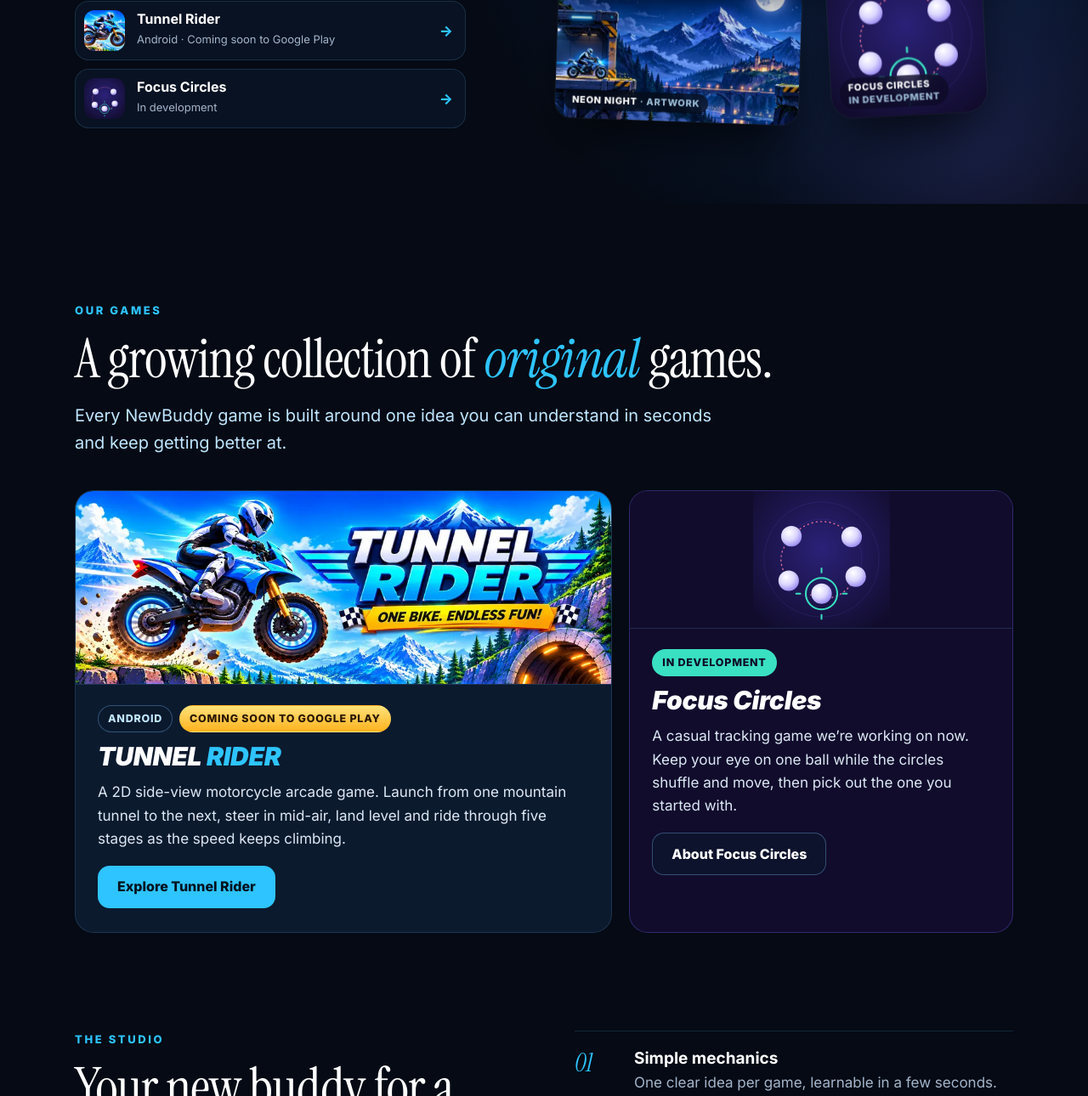
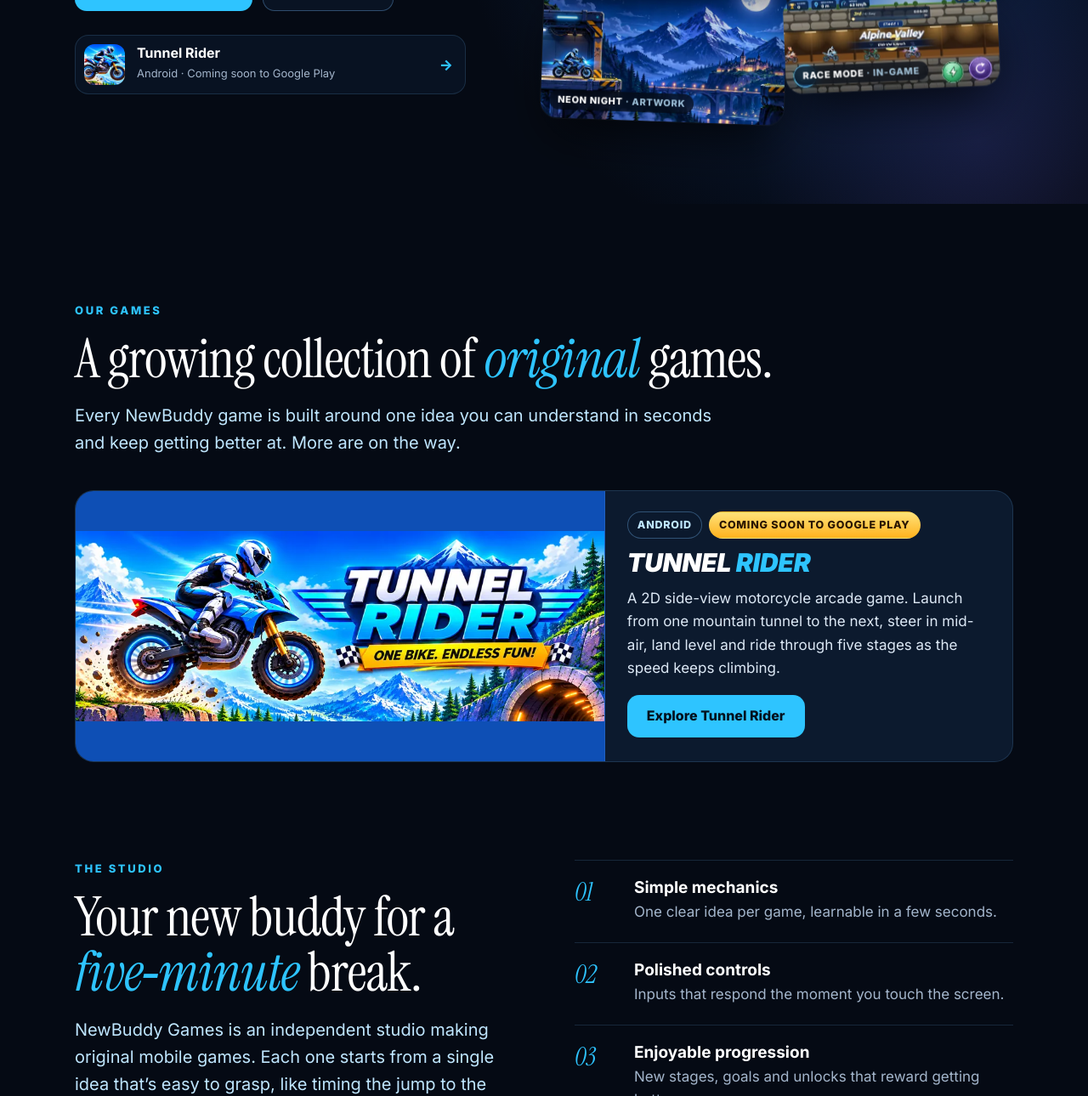
Before and after one commit to newbuddy/newbuddygames.com, a plain HTML site: page index.html in a window 1280 px wide. Shown: the part 561-1851 px from the top of the page at 85% size. Drawn offline with Linux system fonts and the light colour scheme.

Commit message:
Hide Focus Circles for now
Remove Focus Circles from navigation, home page, games list, privacy
page, sitemap and the home share image. The page stays at
/games/focus-circles/ but is unlinked and noindex.

Co-Authored-By: Claude Opus 5.5 <noreply@anthropic.com>

```diff
--- a/index.html
+++ b/index.html
@@ -23,12 +23,12 @@
 <meta property="og:image" content="https://newbuddygames.com/assets/img/og/newbuddy-games-og.jpg">
 <meta property="og:image:width" content="1200">
 <meta property="og:image:height" content="630">
-<meta property="og:image:alt" content="NewBuddy Games: Small games. Big feel. Featuring Tunnel Rider and Focus Circles.">
+<meta property="og:image:alt" content="NewBuddy Games: Small games. Big feel. Featuring Tunnel Rider.">
 <meta name="twitter:card" content="summary_large_image">
 <meta name="twitter:title" content="NewBuddy Games | Independent Mobile Game Studio">
 <meta name="twitter:description" content="Discover NewBuddy Games, an independent mobile game studio creating polished Android and mobile arcade experiences. Explore Tunnel Rider and upcoming games.">
 <meta name="twitter:image" content="https://newbuddygames.com/assets/img/og/newbuddy-games-og.jpg">
-<meta name="twitter:image:alt" content="NewBuddy Games: Small games. Big feel. Featuring Tunnel Rider and Focus Circles.">
+<meta name="twitter:image:alt" content="NewBuddy Games: Small games. Big feel. Featuring Tunnel Rider.">
 <script>document.documentElement.classList.add("js")</script>
 <script type="application/ld+json">
 {
@@ -117,8 +117,11 @@
   }
 
   /* games */
-  .games { display: grid; grid-template-columns: minmax(0, 7fr) minmax(0, 5fr); gap: 20px; margin-top: 40px; }
-  @media (max-width: 860px) { .games { grid-template-columns: 1fr; } }
+  .games { margin-top: 40px; }
+  .games .game { display: grid; grid-template-columns: minmax(0, 1.3fr) minmax(0, 1fr); align-items: stretch; }
+  .games .game .art { border-bottom: 0; border-right: 1px solid var(--line); display: flex; align-items: center; background: #0E4FB5; }
+  .games .game .body { align-content: center; }
+  @media (max-width: 860px) { .games .game { grid-template-columns: 1fr; } .games .game .art { border-right: 0; border-bottom: 1px solid var(--line); } }
   .game { display: flex; flex-direction: column; }
   .game .art { display: block; overflow: hidden; border-bottom: 1px solid var(--line); }
   .game .art img { width: 100%; transition: scale .6s; }
@@ -166,7 +169,6 @@
       <ul>
         <li><a href="/games/">Games</a></li>
         <li><a href="/games/tunnel-rider/">Tunnel Rider</a></li>
-        <li><a href="/games/focus-circles/">Focus Circles</a></li>
         <li><a href="/#studio">Studio</a></li>
         <li><a href="/#contact">Contact</a></li>
       </ul>
@@ -184,9 +186,8 @@
         <a class="btn btn-primary" href="/games/tunnel-rider/">Explore Tunnel Rider</a>
         <a class="btn btn-ghost" href="/games/">See all games</a>
       </div>
-      <ul class="featured" aria-label="Our games">
+      <ul class="featured" aria-label="Featured game">
         <li><a href="/games/tunnel-rider/"><img src="/assets/img/tunnel-rider/tunnel-rider-key-art-640.webp" srcset="/assets/img/tunnel-rider/tunnel-rider-key-art-640.webp 640w" sizes="48px" width="640" height="231" alt="" loading="eager" decoding="async"><span><b>Tunnel Rider</b><small>Android &middot; Coming soon to Google Play</small></span><span class="arrow" aria-hidden="true">&rarr;</span></a></li>
-        <li><a href="/games/focus-circles/"><img src="/assets/img/focus-circles/focus-circles-tracking-artwork.svg" alt="" width="48" height="48"><span><b>Focus Circles</b><small>In development</small></span><span class="arrow" aria-hidden="true">&rarr;</span></a></li>
       </ul>
     </div>
 
@@ -197,15 +198,15 @@
       <figure class="c" style="--x:3;--y:4;--w:54;--r:-3deg;--d:1;--t:7s">
         <span class="frame"><img src="/assets/img/tunnel-rider/tunnel-rider-alpine-valley-gameplay-800.webp" srcset="/assets/img/tunnel-rider/tunnel-rider-alpine-valley-gameplay-480.webp 480w, /assets/img/tunnel-rider/tunnel-rider-alpine-valley-gameplay-800.webp 800w" sizes="(max-width: 860px) 50vw, 370px" width="800" height="360" alt="Tunnel Rider in-game screenshot: the rider jumps from a mountain ledge toward a lit tunnel in Alpine Valley" loading="eager" decoding="async"><figcaption class="cap">Alpine Valley <i>&middot; In-game</i></figcaption></span>
       </figure>
-      <figure class="c" style="--x:6;--y:71;--w:50;--r:2deg;--d:3;--t:9s">
+      <figure class="c" style="--x:3;--y:71;--w:50;--r:2deg;--d:3;--t:9s">
         <span class="frame"><img src="/assets/img/tunnel-rider/tunnel-rider-neon-night-artwork-800.webp" srcset="/assets/img/tunnel-rider/tunnel-rider-neon-night-artwork-480.webp 480w, /assets/img/tunnel-rider/tunnel-rider-neon-night-artwork-800.webp 800w" sizes="(max-width: 860px) 46vw, 340px" width="800" height="450" alt="Tunnel Rider artwork of the Neon Night stage: a rider on a neon-lit tunnel platform under a full moon" loading="eager" decoding="async"><figcaption class="cap">Neon Night <i>&middot; Artwork</i></figcaption></span>
       </figure>
       <a class="c c-main" href="/games/tunnel-rider/" style="--x:2;--y:35;--w:96;--r:-2deg;--d:0;--t:10s">
         <span class="frame"><img src="/assets/img/tunnel-rider/tunnel-rider-key-art-960.webp" srcset="/assets/img/tunnel-rider/tunnel-rider-key-art-640.webp 640w, /assets/img/tunnel-rider/tunnel-rider-key-art-960.webp 960w, /assets/img/tunnel-rider/tunnel-rider-key-art-1280.webp 1280w" sizes="(max-width: 860px) 92vw, 640px" width="1280" height="462" alt="Tunnel Rider key art: a rider on a blue dirt bike leaps off a cliff beside the Tunnel Rider logo" loading="eager" decoding="async" fetchpriority="high"><span class="cap">Tunnel Rider <i>&middot; Explore the game</i></span></span>
       </a>
-      <a class="c c-fc" href="/games/focus-circles/" style="--x:62;--y:66;--w:32;--r:-3deg;--d:4;--t:8.5s">
-        <span class="frame"><img src="/assets/img/focus-circles/focus-circles-tracking-artwork.svg" alt="Focus Circles artwork: identical balls shuffle while one target ball is marked with a focus ring" width="400" height="400"><span class="cap"><span class="nm">Focus Circles<br></span><i>In development</i></span></span>
-      </a>
+      <figure class="c" style="--x:53;--y:73;--w:44;--r:-2.5deg;--d:4;--t:8.5s">
+        <span class="frame"><img src="/assets/img/tunnel-rider/tunnel-rider-race-mode-800.webp" srcset="/assets/img/tunnel-rider/tunnel-rider-race-mode-480.webp 480w, /assets/img/tunnel-rider/tunnel-rider-race-mode-800.webp 800w" sizes="(max-width: 860px) 40vw, 300px" width="800" height="360" alt="Tunnel Rider in-game screenshot: four riders on the start line in race mode" loading="eager" decoding="async"><figcaption class="cap">Race mode <i>&middot; In-game</i></figcaption></span>
+      </figure>
       <span class="coin" aria-hidden="true" style="--x:56;--y:4;--w:7;--d:5"></span>
     </div>
   </div>
@@ -215,7 +216,7 @@
   <div class="wrap">
     <span class="eyebrow reveal">Our games</span>
     <h2 class="h2 reveal" id="games-title">A growing collection of <em>original</em> games.</h2>
-    <p class="lede reveal">Every NewBuddy game is built around one idea you can understand in seconds and keep getting better at.</p>
+    <p class="lede reveal">Every NewBuddy game is built around one idea you can understand in seconds and keep getting better at. More are on the way.</p>
     <div class="games">
       <article class="card game reveal" aria-labelledby="g-tr">
         <a class="art" href="/games/tunnel-rider/" tabindex="-1" aria-hidden="true"><img src="/assets/img/tunnel-rider/tunnel-rider-key-art-960.webp" srcset="/assets/img/tunnel-rider/tunnel-rider-key-art-640.webp 640w, /assets/img/tunnel-rider/tunnel-rider-key-art-960.webp 960w, /assets/img/tunnel-rider/tunnel-rider-key-art-1280.webp 1280w" sizes="(max-width: 860px) 92vw, 680px" width="1280" height="462" alt="" loading="lazy" decoding="async"></a>
@@ -224,15 +225,6 @@
           <h3 id="g-tr" class="tr-name">TUNNEL <span>RIDER</span></h3>
           <p>A 2D side-view motorcycle arcade game. Launch from one mountain tunnel to the next, steer in mid-air, land level and ride through five stages as the speed keeps climbing.</p>
           <div class="btn-row"><a class="btn btn-primary" href="/games/tunnel-rider/">Explore Tunnel Rider</a></div>
-        </div>
-      </article>
-      <article class="card game fc reveal" aria-labelledby="g-fc">
-        <a class="art" href="/games/focus-circles/" tabindex="-1" aria-hidden="true"><img src="/assets/img/focus-circles/focus-circles-tracking-artwork.svg" alt="" width="400" height="400" loading="lazy"></a>
-        <div class="body">
-          <ul class="chips" aria-label="Status"><li class="chip mint">In development</li></ul>
-          <h3 id="g-fc">Focus Circles</h3>
-          <p>A casual tracking game we&rsquo;re working on now. Keep your eye on one ball while the circles shuffle and move, then pick out the one you started with.</p>
-          <div class="btn-row"><a class="btn btn-ghost" href="/games/focus-circles/">About Focus Circles</a></div>
         </div>
       </article>
     </div>
@@ -244,7 +236,7 @@
     <div class="reveal">
       <span class="eyebrow">The studio</span>
       <h2 class="h2" id="studio-title">Your new buddy for a <em>five&#8209;minute</em> break.</h2>
-      <p class="lede">NewBuddy Games is an independent studio making original mobile games. Each one starts from a single idea that&rsquo;s easy to grasp, like jumping the gap or following the ball.</p>
+      <p class="lede">NewBuddy Games is an independent studio making original mobile games. Each one starts from a single idea that&rsquo;s easy to grasp, like timing the jump to the next tunnel.</p>
       <p class="lede">Then we spend our time on the parts you feel: responsive controls, clear feedback and progression that gives you a reason to come back.</p>
     </div>
     <ul class="pillars reveal">
@@ -282,7 +274,6 @@
         <h2 id="f-games">Games</h2>
         <ul>
           <li><a href="/games/tunnel-rider/">Tunnel Rider</a></li>
-          <li><a href="/games/focus-circles/">Focus Circles</a></li>
           <li><a href="/games/">All games</a></li>
         </ul>
       </nav>
--- a/sitemap.xml
+++ b/sitemap.xml
@@ -3,7 +3,6 @@
   <url><loc>https://newbuddygames.com/</loc><lastmod>2026-11-13</lastmod></url>
   <url><loc>https://newbuddygames.com/games/</loc><lastmod>2026-11-13</lastmod></url>
   <url><loc>https://newbuddygames.com/games/tunnel-rider/</loc><lastmod>2026-11-13</lastmod></url>
-  <url><loc>https://newbuddygames.com/games/focus-circles/</loc><lastmod>2026-11-13</lastmod></url>
   <url><loc>https://newbuddygames.com/privacy/</loc><lastmod>2026-11-13</lastmod></url>
   <url><loc>https://newbuddygames.com/games/tunnel-rider/privacy/</loc><lastmod>2026-11-13</lastmod></url>
 </urlset>
```
Also changed, not shown: 404.html (+0 -2 lines), games/focus-circles/index.html (+1 -3 lines), games/index.html (+4 -21 lines), games/tunnel-rider/index.html (+0 -2 lines), games/tunnel-rider/privacy/index.html (+0 -2 lines), privacy/index.html (+0 -3 lines), assets/img/og/newbuddy-games-og.jpg.
